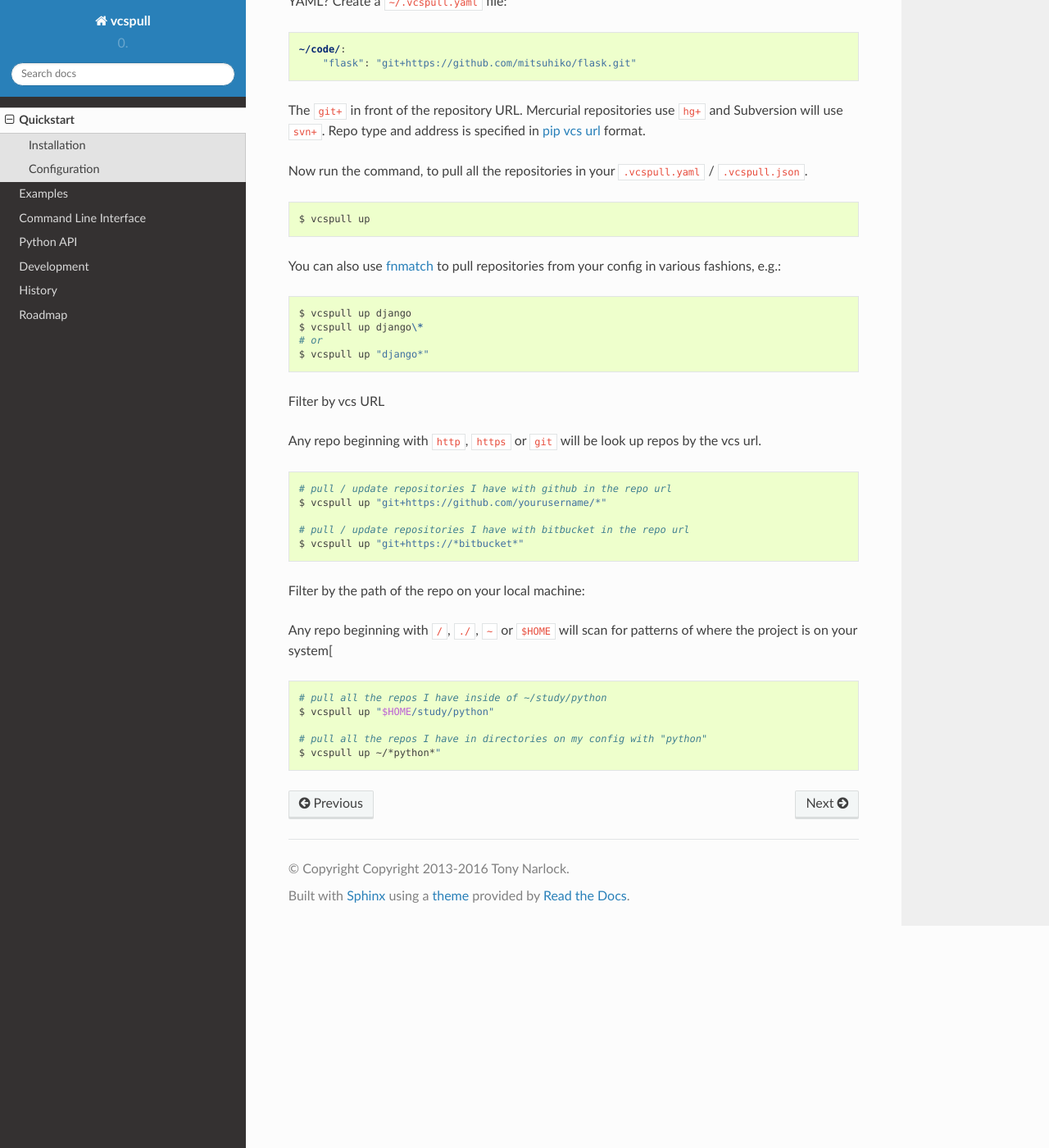
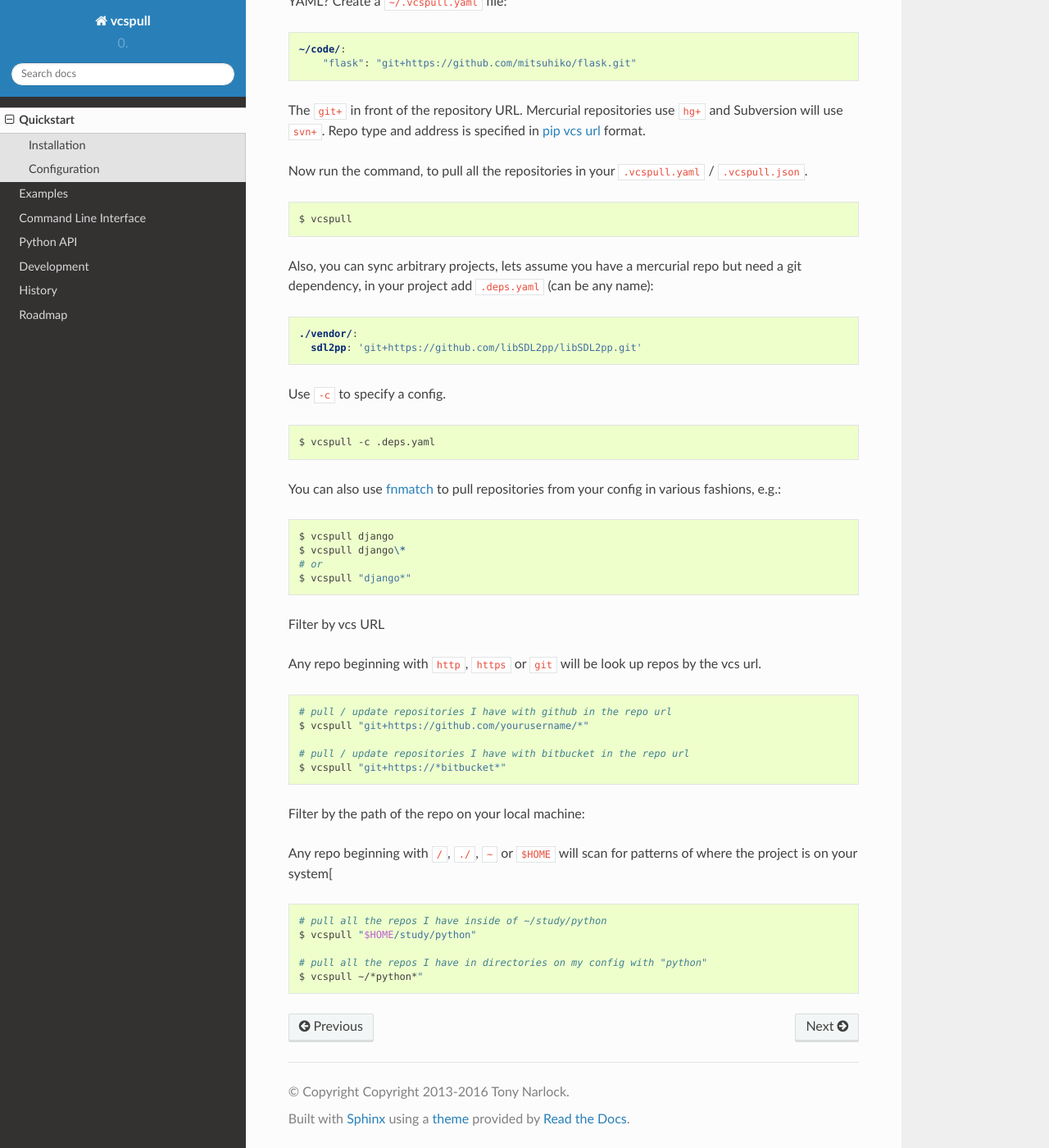
Before and after one commit to vcs-python/vcspull, a Sphinx documentation site: the page built from doc/quickstart.rst, in a window 1280 px wide and 1400 px high, scrolled down 1017 px. Shown: the whole window at 82% size. Built offline with Sphinx 7.4.7 and the Read the Docs theme 2.0.0, drawn with Linux system fonts in a browser that asks for light colours.

```diff
--- a/doc/quickstart.rst
+++ b/doc/quickstart.rst
@@ -54,17 +54,32 @@ Now run the command, to pull all the repositories in your
 
 .. code-block:: bash
 
-    $ vcspull up
+    $ vcspull
+
+Also, you can sync arbitrary projects, lets assume you have a mercurial
+repo but need a git dependency, in your project add ``.deps.yaml`` (can
+be any name):
+
+.. code-block:: yaml
+
+      ./vendor/:
+        sdl2pp: 'git+https://github.com/libSDL2pp/libSDL2pp.git'
+
+Use ``-c`` to specify a config.
+
+.. code-block:: bash
+
+   $ vcspull -c .deps.yaml
 
 You can also use `fnmatch`_ to pull repositories from your config in
 various fashions, e.g.:
 
 .. code-block:: bash
 
-   $ vcspull up django
-   $ vcspull up django\*
+   $ vcspull django
+   $ vcspull django\*
    # or
-   $ vcspull up "django*"
+   $ vcspull "django*"
 
 Filter by vcs URL
 
@@ -74,10 +89,10 @@ repos by the vcs url.
 .. code-block:: bash
 
    # pull / update repositories I have with github in the repo url
-   $ vcspull up "git+https://github.com/yourusername/*"
+   $ vcspull "git+https://github.com/yourusername/*"
 
    # pull / update repositories I have with bitbucket in the repo url
-   $ vcspull up "git+https://*bitbucket*"
+   $ vcspull "git+https://*bitbucket*"
 
 Filter by the path of the repo on your local machine:
 
@@ -87,10 +102,10 @@ for patterns of where the project is on your system[
 .. code-block:: bash
 
    # pull all the repos I have inside of ~/study/python
-   $ vcspull up "$HOME/study/python"
+   $ vcspull "$HOME/study/python"
 
    # pull all the repos I have in directories on my config with "python"
-   $ vcspull up ~/*python*"
+   $ vcspull ~/*python*"
 
 .. _pip vcs url: http://www.pip-installer.org/en/latest/logic.html#vcs-support
 .. _flask: http://flask.pocoo.org/
```
Also changed, not shown: README.rst (+20 -8 lines).
